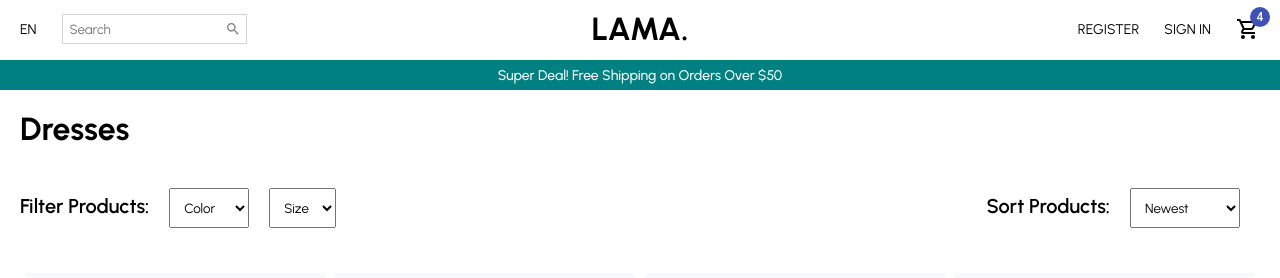
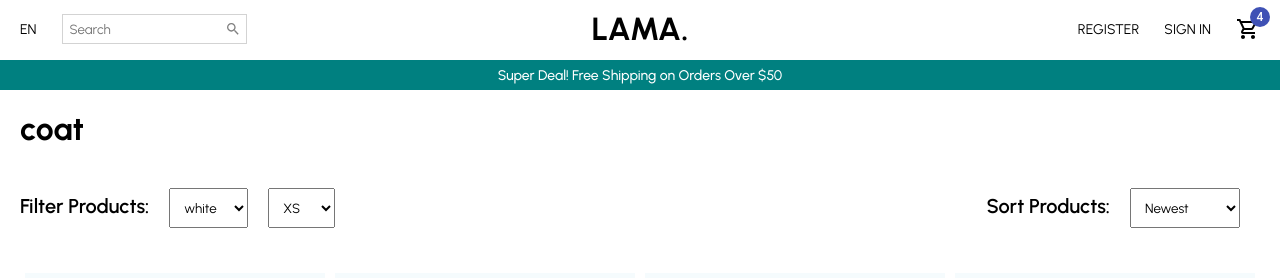
Before and after one commit to SZ1980/final, a React (Create React App) app in the folder client/: page /products/coat in a window 1280 px wide. Shown: the top 278 px of the page. Built offline with nearby package versions, Linux system fonts and the light colour scheme.

Commit message:
ProductList&Products.jsx

```diff
--- a/client/package.json
+++ b/client/package.json
@@ -8,6 +8,7 @@
     "@testing-library/jest-dom": "^5.11.4",
     "@testing-library/react": "^11.1.0",
     "@testing-library/user-event": "^12.1.10",
+    "axios": "^0.21.4",
     "react": "^17.0.2",
     "react-dom": "^17.0.2",
     "react-router-dom": "^5.3.0",
--- a/client/src/pages/ProductList.jsx
+++ b/client/src/pages/ProductList.jsx
@@ -5,6 +5,8 @@ import Products from "../components/Products";
 import Newsletter from "../components/Newsletter";
 import Footer from "../components/Footer";
 import { mobile } from "../responsive";
+import { useLocation } from "react-router";
+import { useState } from "react";
 
 const Container = styled.div``;
 
@@ -37,29 +39,38 @@ const Select = styled.select`
 const Option = styled.option``;
 
 const ProductList = () => {
+  const location = useLocation();
+  const cat = location.pathname.split("/")[2];
+  const [filters, setFilters] = useState({});
+  const [sort, setSort] = useState("newest");
+
+  const handleFilters = (e) => {
+    const value = e.target.value;
+    setFilters({
+      ...filters,
+      [e.target.name]: value,
+    });
+  };
+
   return (
     <Container>
       <Navbar />
       <Announcement />
-      <Title>Dresses</Title>
+      <Title>{cat}</Title>
       <FilterContainer>
         <Filter>
           <FilterText>Filter Products:</FilterText>
-          <Select>
-            <Option disabled selected>
-              Color
-            </Option>
-            <Option>White</Option>
-            <Option>Black</Option>
-            <Option>Red</Option>
-            <Option>Blue</Option>
-            <Option>Yellow</Option>
-            <Option>Green</Option>
+          <Select name="color" onChange={handleFilters}>
+            <Option disabled>Color</Option>
+            <Option>white</Option>
+            <Option>black</Option>
+            <Option>red</Option>
+            <Option>blue</Option>
+            <Option>yellow</Option>
+            <Option>green</Option>
           </Select>
-          <Select>
-            <Option disabled selected>
-              Size
-            </Option>
+          <Select name="size" onChange={handleFilters}>
+            <Option disabled>Size</Option>
             <Option>XS</Option>
             <Option>S</Option>
             <Option>M</Option>
@@ -69,14 +80,14 @@ const ProductList = () => {
         </Filter>
         <Filter>
           <FilterText>Sort Products:</FilterText>
-          <Select>
-            <Option selected>Newest</Option>
-            <Option>Price (asc)</Option>
-            <Option>Price (desc)</Option>
+          <Select onChange={(e) => setSort(e.target.value)}>
+            <Option value="newest">Newest</Option>
+            <Option value="asc">Price (asc)</Option>
+            <Option value="desc">Price (desc)</Option>
           </Select>
         </Filter>
       </FilterContainer>
-      <Products />
+      <Products cat={cat} filters={filters} sort={sort} />
       <Newsletter />
       <Footer />
     </Container>
```
Also changed, not shown: client/src/components/Products.jsx (+6 -5 lines), 1 other file (tests, documents, lock files or other folders).
